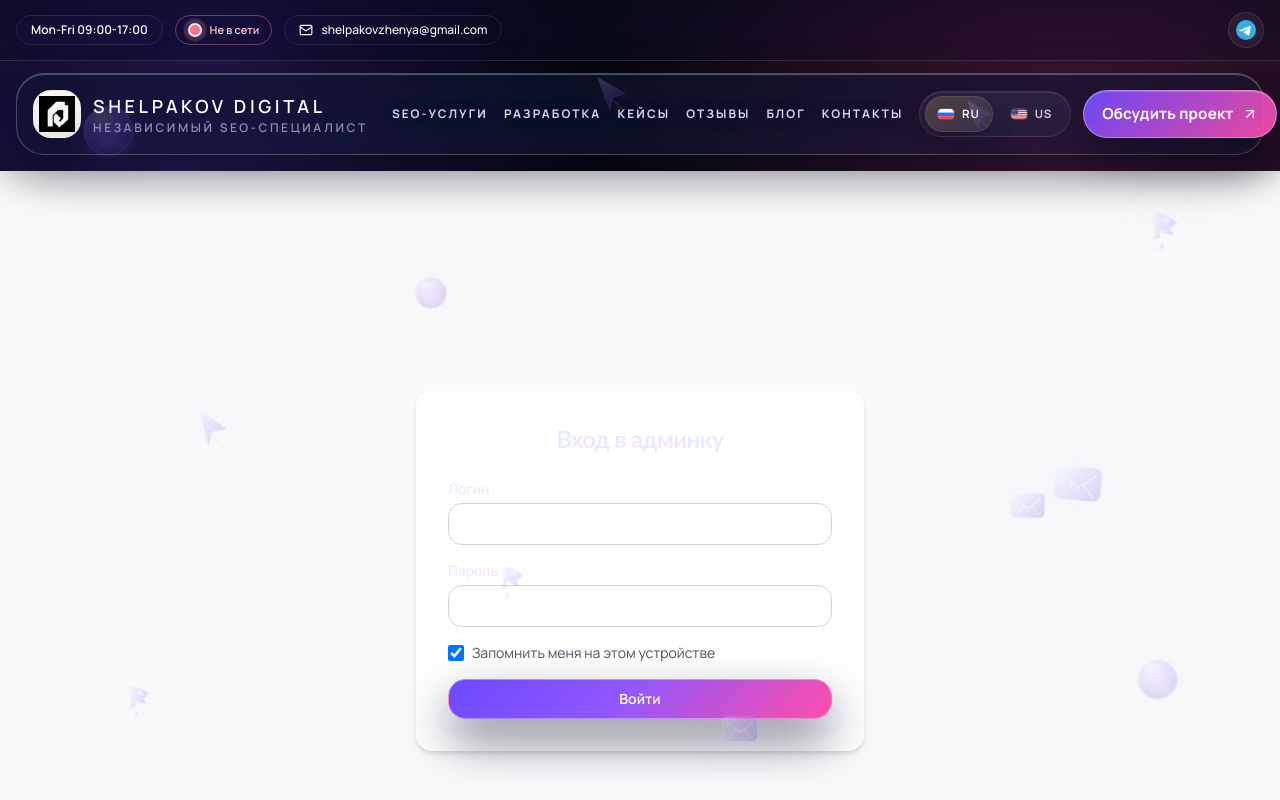
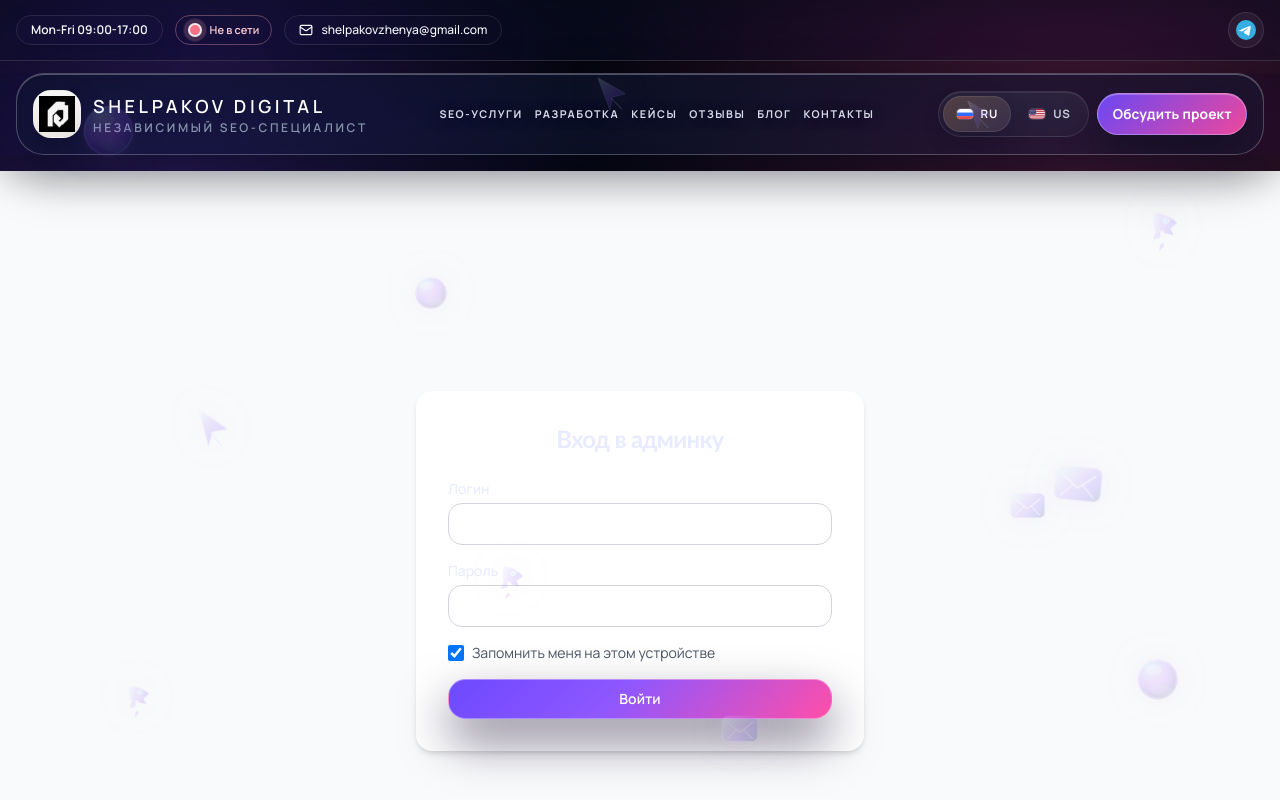
Before and after one commit to shelpakovzhenya-art/seo-services-mvp, a Next.js app: page /admin/login in a window 1280 px wide. Shown: the top 800 px of the page. Built offline with nearby package versions, Linux system fonts and the light colour scheme; no server answers; the database is empty.

Commit message:
Fix header CTA overflow and harden services carousel drag

```diff
--- a/app/globals.css
+++ b/app/globals.css
@@ -1585,6 +1585,13 @@
       transform 180ms ease,
       box-shadow 180ms ease,
       filter 180ms ease;
+  }
+
+  .site-cta-button--header {
+    flex-shrink: 0;
+    padding: 0.62rem 0.9rem;
+    font-size: 0.86rem;
+    gap: 0.42rem;
   }
 
   .button-wave {
@@ -1652,6 +1659,22 @@
     pointer-events: none;
     opacity: 0;
     transform: translate3d(0, 18px, 0);
+  }
+
+  @media (min-width: 1280px) and (max-width: 1535px) {
+    .site-nav-link {
+      min-height: 2.42rem;
+      font-size: 0.67rem;
+      letter-spacing: 0.145em;
+    }
+  }
+
+  @media (min-width: 1536px) {
+    .site-cta-button--header {
+      padding: 0.72rem 1.15rem;
+      font-size: 0.95rem;
+      gap: 0.5rem;
+    }
   }
 
   .services-carousel-track {
--- a/components/HeaderClient.tsx
+++ b/components/HeaderClient.tsx
@@ -165,7 +165,7 @@ export default function HeaderClient({ menuItems, settings }: HeaderClientProps)
 
       <div className="apple-glass-sticky sticky top-0 z-50 bg-[#0b1220]/84 shadow-[0_18px_40px_rgba(2,8,23,0.22)] backdrop-blur-2xl">
         <div className="container mx-auto px-4">
-          <nav className="apple-glass-nav my-2 flex items-center justify-between gap-2.5 rounded-[24px] border border-white/10 bg-[linear-gradient(145deg,rgba(10,17,31,0.96),rgba(15,24,40,0.94))] px-3 py-2.5 shadow-[0_22px_52px_rgba(2,8,23,0.24)] md:my-3 md:mb-4 md:gap-4 md:rounded-[28px] md:px-4 md:py-4">
+          <nav className="apple-glass-nav my-2 flex items-center justify-between gap-2.5 overflow-hidden rounded-[24px] border border-white/10 bg-[linear-gradient(145deg,rgba(10,17,31,0.96),rgba(15,24,40,0.94))] px-3 py-2.5 shadow-[0_22px_52px_rgba(2,8,23,0.24)] md:my-3 md:mb-4 md:gap-4 md:rounded-[28px] md:px-4 md:py-4">
             <Link
               href={prefixPathWithLocale('/', locale)}
               aria-label={locale === 'ru' ? 'Перейти на главную' : 'Go to homepage'}
@@ -182,7 +182,7 @@ export default function HeaderClient({ menuItems, settings }: HeaderClientProps)
               </span>
             </Link>
 
-            <ul className="hidden items-center gap-4 2xl:gap-6 xl:flex">
+            <ul className="hidden min-w-0 items-center gap-3 2xl:gap-5 xl:flex">
               {normalizedMenuItems.map((item) => (
                 <li key={`${item.url}-${item.id}`}>
                   <Link href={prefixPathWithLocale(item.url, locale)} className="site-nav-link">
@@ -192,11 +192,11 @@ export default function HeaderClient({ menuItems, settings }: HeaderClientProps)
               ))}
             </ul>
 
-            <div className="hidden items-center gap-3 xl:flex">
+            <div className="hidden shrink-0 items-center gap-2 2xl:gap-3 xl:flex">
               <LanguageSwitcher locale={locale} pathname={pathname} />
-              <Link href={prefixPathWithLocale(CONTACT_FORM_HREF, locale)} className="site-cta-button whitespace-nowrap">
+              <Link href={prefixPathWithLocale(CONTACT_FORM_HREF, locale)} className="site-cta-button site-cta-button--header">
                 {dictionary.header.discussProject}
-                <ArrowUpRight className="h-4 w-4" />
+                <ArrowUpRight className="hidden h-4 w-4 2xl:block" />
               </Link>
             </div>
 
--- a/components/services/ServicesCarousel.tsx
+++ b/components/services/ServicesCarousel.tsx
@@ -7,6 +7,7 @@ import {
   useEffect,
   useRef,
   useState,
+  type DragEvent,
   type MouseEvent,
   type PointerEvent,
   type WheelEvent,
@@ -40,7 +41,7 @@ type DragState = {
   moved: boolean
 }
 
-const DRAG_THRESHOLD = 6
+const DRAG_THRESHOLD = 3
 const MOMENTUM_DECAY = 0.93
 const MOMENTUM_MIN_SPEED = 0.2
 const MOMENTUM_MULTIPLIER = 18
@@ -57,10 +58,16 @@ const DEFAULT_DRAG_STATE: DragState = {
 }
 
 function ServiceCard({ card }: { card: ServicesCarouselCard }) {
+  const handleDragStart = useCallback((event: DragEvent<HTMLAnchorElement>) => {
+    event.preventDefault()
+  }, [])
+
   return (
     <Link
       href={card.href}
       prefetch={false}
+      draggable={false}
+      onDragStart={handleDragStart}
       className="services-carousel-card brand-link-card group flex min-h-[21rem] w-[84vw] max-w-[20.5rem] shrink-0 flex-col p-6 md:w-[20.5rem] md:max-w-none"
     >
       <div className="flex items-start justify-between gap-4">
```
